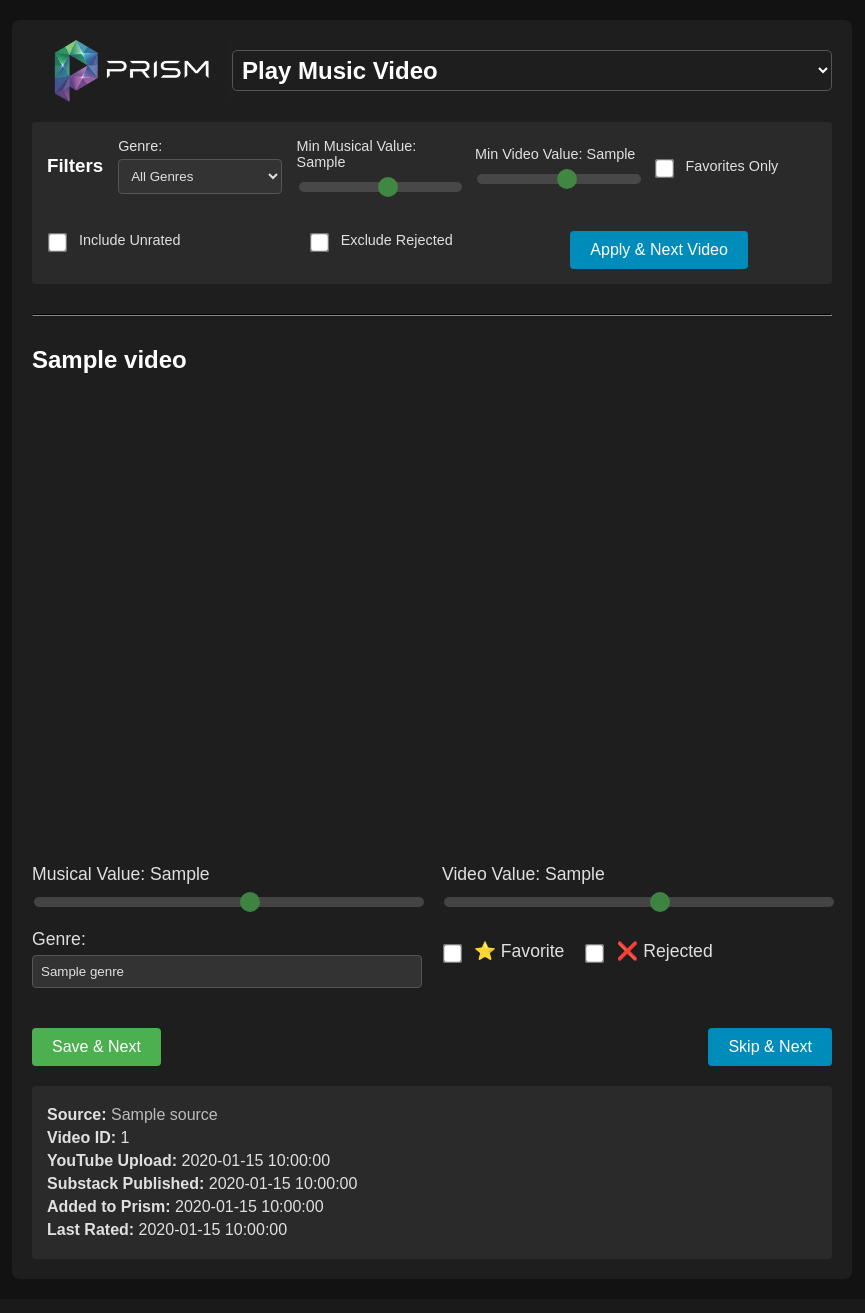
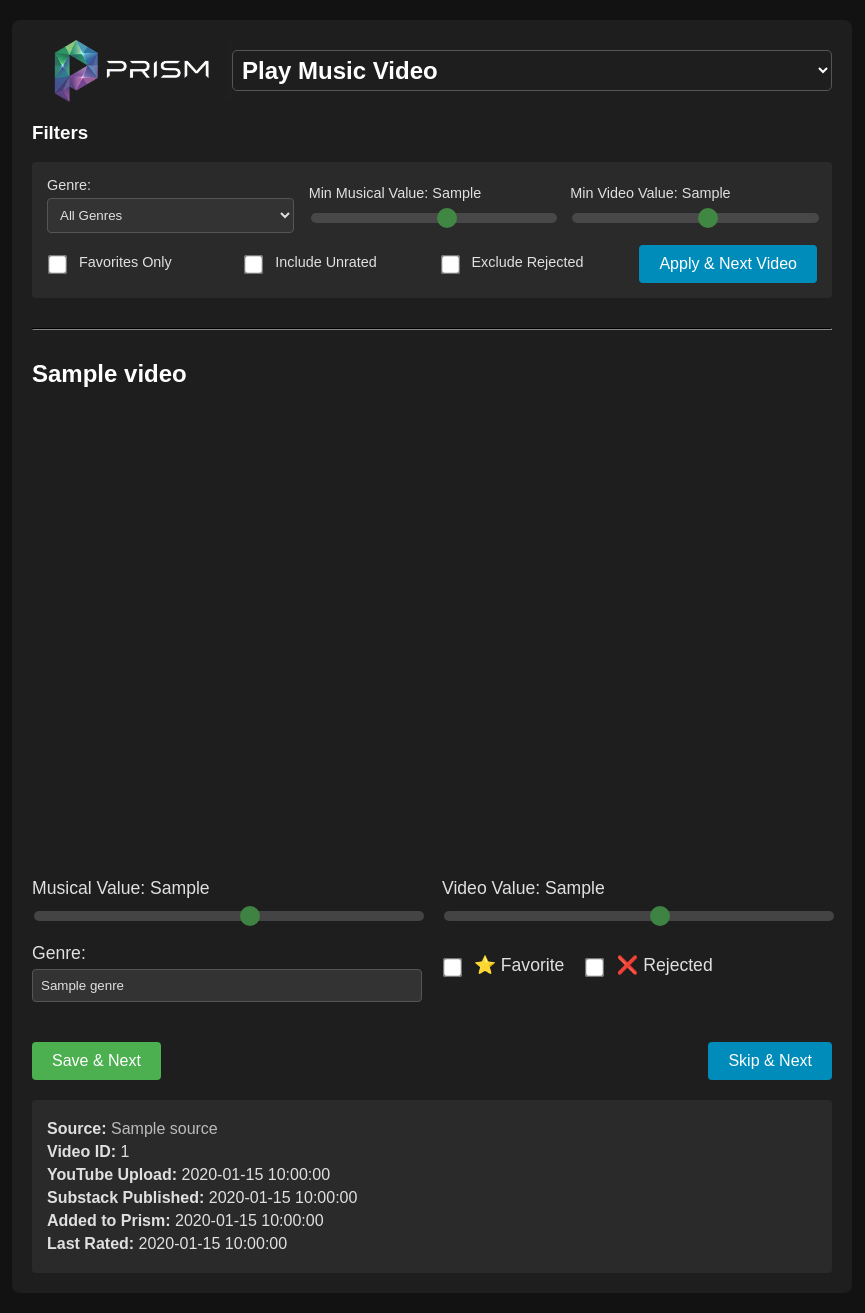
Before and after one commit to airflow2010/GOODMUSIC, a Flask app: template templates/play.html in a window 1280 px wide. Shown: the whole page, without its empty margins (208-1073 px from the left). Before the commit the page ends 1259 px from the top, so only its background shows below. Run offline with Flask 2, Linux system fonts and the light colour scheme; the template is opened without the code that fills it: most values are stand-ins (such as "Sample title", 1, 10 or a date in 2020).

Commit message:
cosmetic adjustments for filter section

```diff
--- a/main.py
+++ b/main.py
@@ -95,7 +95,7 @@ def playing_mode():
         exclude_rejected = 'exclude_rejected' in source
     else:
         favorite_only = source.get('favorite_only', 'false') == 'true'
-        include_unrated = source.get('include_unrated', 'true') == 'true'
+        include_unrated = source.get('include_unrated', 'false') == 'true'
         exclude_rejected = source.get('exclude_rejected', 'true') == 'true'
 
     # --- Fetch and Filter Videos ---
--- a/templates/play.html
+++ b/templates/play.html
@@ -11,10 +11,13 @@
         .video-container iframe { position: absolute; top: 0; left: 0; width: 100%; height: 100%; }
         h1, h2, h3 { color: #ffffff; }
         form { display: grid; grid-template-columns: 1fr 1fr; gap: 20px; }
-        .filter-form { display: flex; flex-wrap: wrap; gap: 15px; align-items: center; background-color: #2a2a2a; padding: 15px; border-radius: 4px; margin-bottom: 20px; grid-template-columns: none; }
-        .filter-form > div { flex: 1 1 150px; }
+        .filter-form { display: flex; flex-direction: column; gap: 12px; background-color: #2a2a2a; padding: 15px; border-radius: 4px; margin-bottom: 20px; }
+        .filter-row { display: grid; gap: 15px; align-items: center; }
+        .filter-row-top { grid-template-columns: repeat(auto-fit, minmax(200px, 1fr)); }
+        .filter-row-bottom { grid-template-columns: repeat(4, minmax(0, 1fr)); }
         .filter-form label { font-size: 0.9em; }
-        .filter-form .button-group { grid-column: auto; }
+        .filter-form .checkbox-group { margin-bottom: 0; }
+        .filter-actions { display: flex; justify-content: flex-end; }
         label { display: block; margin-bottom: 5px; font-size: 1.1em; }
         input[type="text"], input[type="number"], select {
             width: 100%; padding: 8px; box-sizing: border-box; background-color: #333; color: #e0e0e0; border: 1px solid #555; border-radius: 4px;
@@ -55,8 +58,9 @@
     </div>
 
     <!-- Filter Form -->
+    <h3>Filters</h3>
     <form class="filter-form" action="{{ url_for('playing_mode') }}" method="post">
-        <h3>Filters</h3>
+        <div class="filter-row filter-row-top">
             <div>
                 <label for="genre_filter">Genre:</label>
                 <select id="genre_filter" name="genre_filter">
@@ -74,20 +78,23 @@
                 <label for="min_video_value">Min Video Value: <span id="min_video_value_display">{{ filters.min_video_value }}</span></label>
                 <input type="range" id="min_video_value" name="min_video_value" min="1" max="10" value="{{ filters.min_video_value }}">
             </div>
-        <div class="checkbox-group" style="padding-top: 15px;">
+        </div>
+        <div class="filter-row filter-row-bottom">
+            <div class="checkbox-group">
                 <input type="checkbox" id="favorite_only" name="favorite_only" {% if filters.favorite_only %}checked{% endif %}>
                 <label for="favorite_only">Favorites Only</label>
             </div>
-        <div class="checkbox-group" style="padding-top: 15px;">
+            <div class="checkbox-group">
                 <input type="checkbox" id="include_unrated" name="include_unrated" {% if filters.include_unrated %}checked{% endif %}>
                 <label for="include_unrated">Include Unrated</label>
             </div>
-        <div class="checkbox-group" style="padding-top: 15px;">
+            <div class="checkbox-group">
                 <input type="checkbox" id="exclude_rejected" name="exclude_rejected" {% if filters.exclude_rejected %}checked{% endif %}>
                 <label for="exclude_rejected">Exclude Rejected</label>
             </div>
-        <div class="button-group">
+            <div class="filter-actions">
                 <button type="submit" class="next-button">Apply & Next Video</button>
+            </div>
         </div>
     </form>
 
```
Lines whose indentation alone changed are shown as unchanged.
